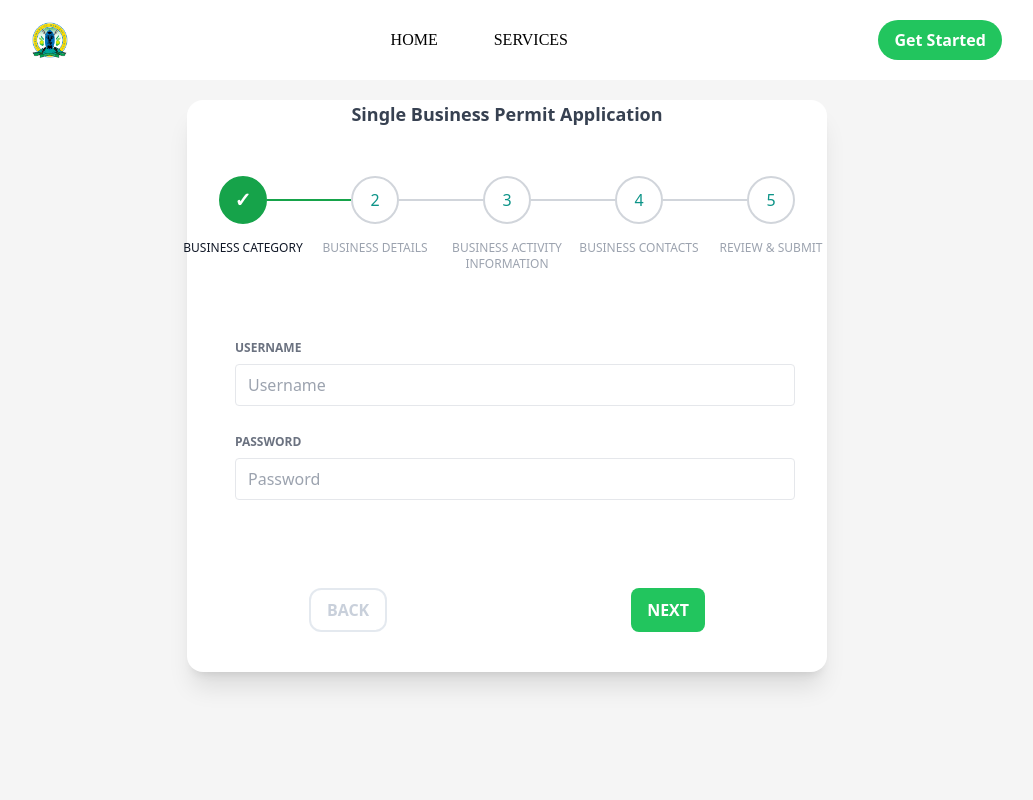
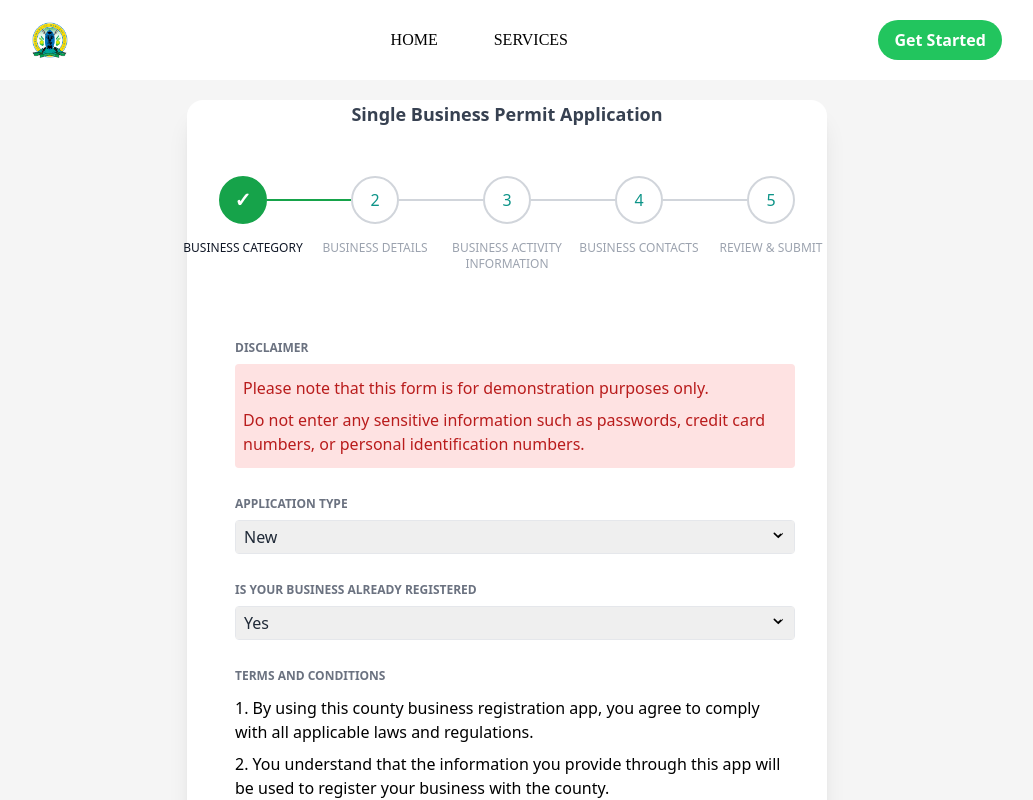
Before and after one commit to dennisobel/county-gov, a React (Create React App) app: page /SingleBusinessPermitReg in a window 1280 px wide. Shown: the top 800 px of the page, without its empty margins (133-1166 px from the left). Built offline with nearby package versions, Linux system fonts and the light colour scheme.

Commit message:
business category new fields added

```diff
--- a/src/components/steps/BusinessCategory.js
+++ b/src/components/steps/BusinessCategory.js
@@ -12,31 +12,103 @@ export default function BusinessCategory() {
     <div className="flex flex-col ">
       <div className="mx-2 w-full flex-1">
         <div className="mt-3 h-6 text-xs font-bold uppercase leading-8 text-gray-500">
-          Username
+          Disclaimer
         </div>
-        <div className="my-2 flex rounded border border-gray-200 bg-white p-1">
-          <input
-            onChange={handleChange}
-            value={userData["username"] || ""}
-            name="username"
-            placeholder="Username"
-            className="w-full appearance-none p-1 px-2 text-gray-800 outline-none"
-          />
+        <div className="my-2 flex flex-col bg-red-100 text-red-700 rounded p-2">
+          <p className="my-1">
+            Please note that this form is for demonstration purposes only.
+          </p>
+          <p className="my-1">
+            Do not enter any sensitive information such as passwords, credit
+            card numbers, or personal identification numbers.
+          </p>
         </div>
       </div>
       <div className="mx-2 w-full flex-1">
         <div className="mt-3 h-6 text-xs font-bold uppercase leading-8 text-gray-500">
-          Password
+          Application Type
         </div>
-        <div className="my-2 flex rounded border border-gray-200 bg-white p-1">
-          <input
+        <div className="my-2 flex rounded border border-gray-200 bg-white relative">
+          <select
             onChange={handleChange}
-            value={userData["password"] || ""}
-            name="password"
-            placeholder="Password"
-            type="password"
+            value={userData["applicationType"] || ""}
+            name="applicationType"
             className="w-full appearance-none p-1 px-2 text-gray-800 outline-none"
-          />
+          >
+            <option value="web">New</option>
+            <option value="mobile">Ammendment</option>
+          </select>
+          <div className="absolute right-0 top-0 bottom-0 w-8 flex items-center justify-center pointer-events-none">
+            <svg
+              xmlns="http://www.w3.org/2000/svg"
+              viewBox="0 0 20 20"
+              fill="currentColor"
+              className="w-4 h-4"
+            >
+              <path
+                fillRule="evenodd"
+                d="M14.293 7.293a1 1 0 0 0-1.414-1.414L10 8.586 6.121 4.707a1 1 0 0 0-1.414 1.414l4.95 4.95a1 1 0 0 0 1.414 0l4.95-4.95a1 1 0 0 0 0-1.414z"
+                clipRule="evenodd"
+              />
+            </svg>
+          </div>
+        </div>
+      </div>
+
+      <div className="mx-2 w-full flex-1">
+        <div className="mt-3 h-6 text-xs font-bold uppercase leading-8 text-gray-500">
+          Is your business already registered
+        </div>
+        <div className="my-2 flex rounded border border-gray-200 bg-white relative">
+          <select
+            onChange={handleChange}
+            value={userData["applicationType"] || ""}
+            name="applicationType"
+            className="w-full appearance-none p-1 px-2 text-gray-800 outline-none"
+          >
+            <option value="web">Yes</option>
+            <option value="mobile">No</option>
+          </select>
+          <div className="absolute right-0 top-0 bottom-0 w-8 flex items-center justify-center pointer-events-none">
+            <svg
+              xmlns="http://www.w3.org/2000/svg"
+              viewBox="0 0 20 20"
+              fill="currentColor"
+              className="w-4 h-4"
+            >
+              <path
+                fillRule="evenodd"
+                d="M14.293 7.293a1 1 0 0 0-1.414-1.414L10 8.586 6.121 4.707a1 1 0 0 0-1.414 1.414l4.95 4.95a1 1 0 0 0 1.414 0l4.95-4.95a1 1 0 0 0 0-1.414z"
+                clipRule="evenodd"
+              />
+            </svg>
+          </div>
+        </div>
+      </div>
+
+      <div className="mx-2 w-full flex-1">
+        <div className="mt-3 h-6 text-xs font-bold uppercase leading-8 text-gray-500">
+          Terms and Conditions
+        </div>
+
+        <div className="my-2 flex flex-col">
+          <p className="my-1">
+            1. By using this county business registration app, you agree to
+            comply with all applicable laws and regulations.
+          </p>
+          <p className="my-1">
+            2. You understand that the information you provide through this app
+            will be used to register your business with the county.
+          </p>
+          <p className="my-1">
+            3. You acknowledge that any false or misleading information provided
+            through this app may result in penalties or legal action.
+          </p>
+          <p className="my-1">
+            4. You agree to keep your account information secure and
+            confidential, and to notify the county immediately if you suspect
+            any unauthorized access to your account.
+          </p>
         </div>
       </div>
     </div>
```
